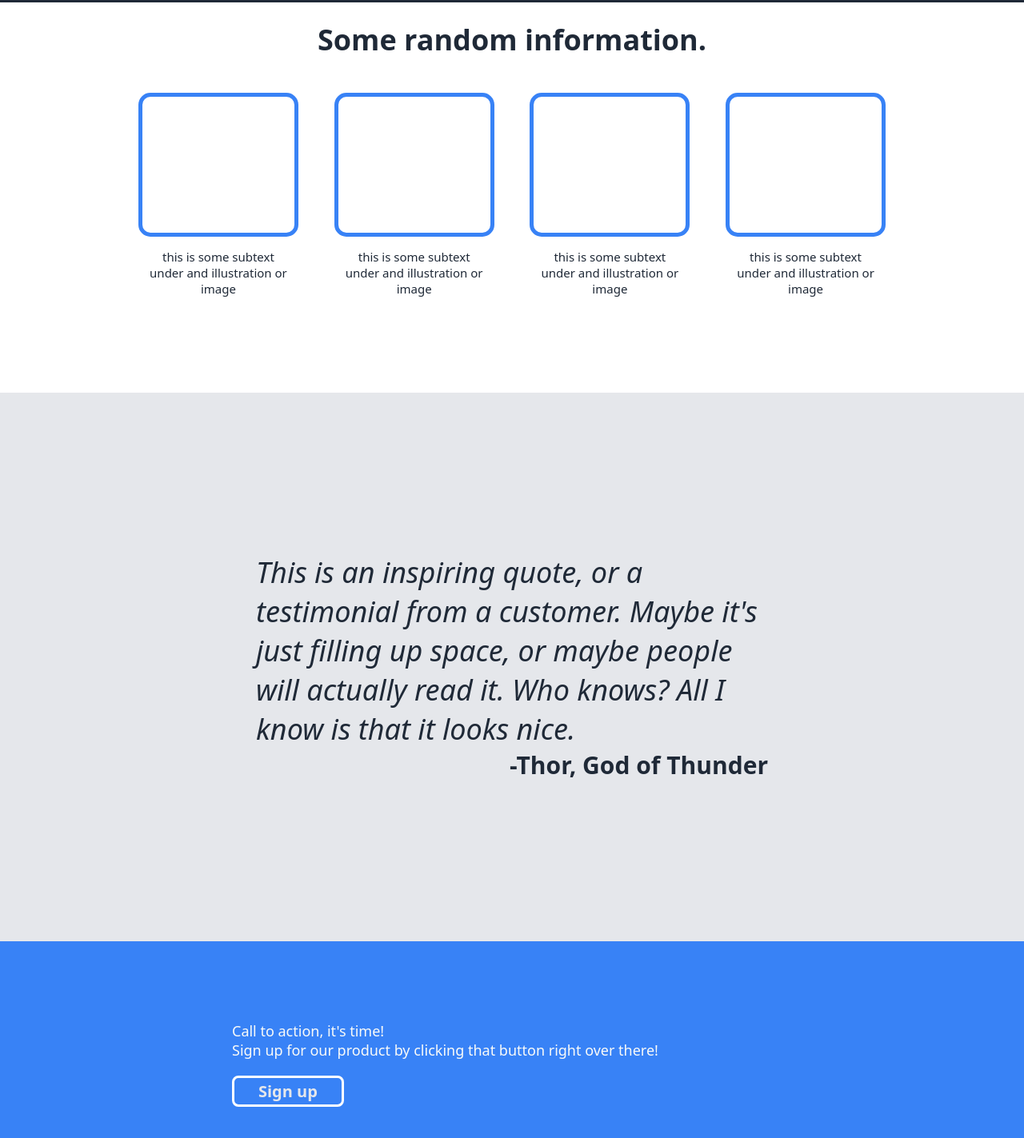
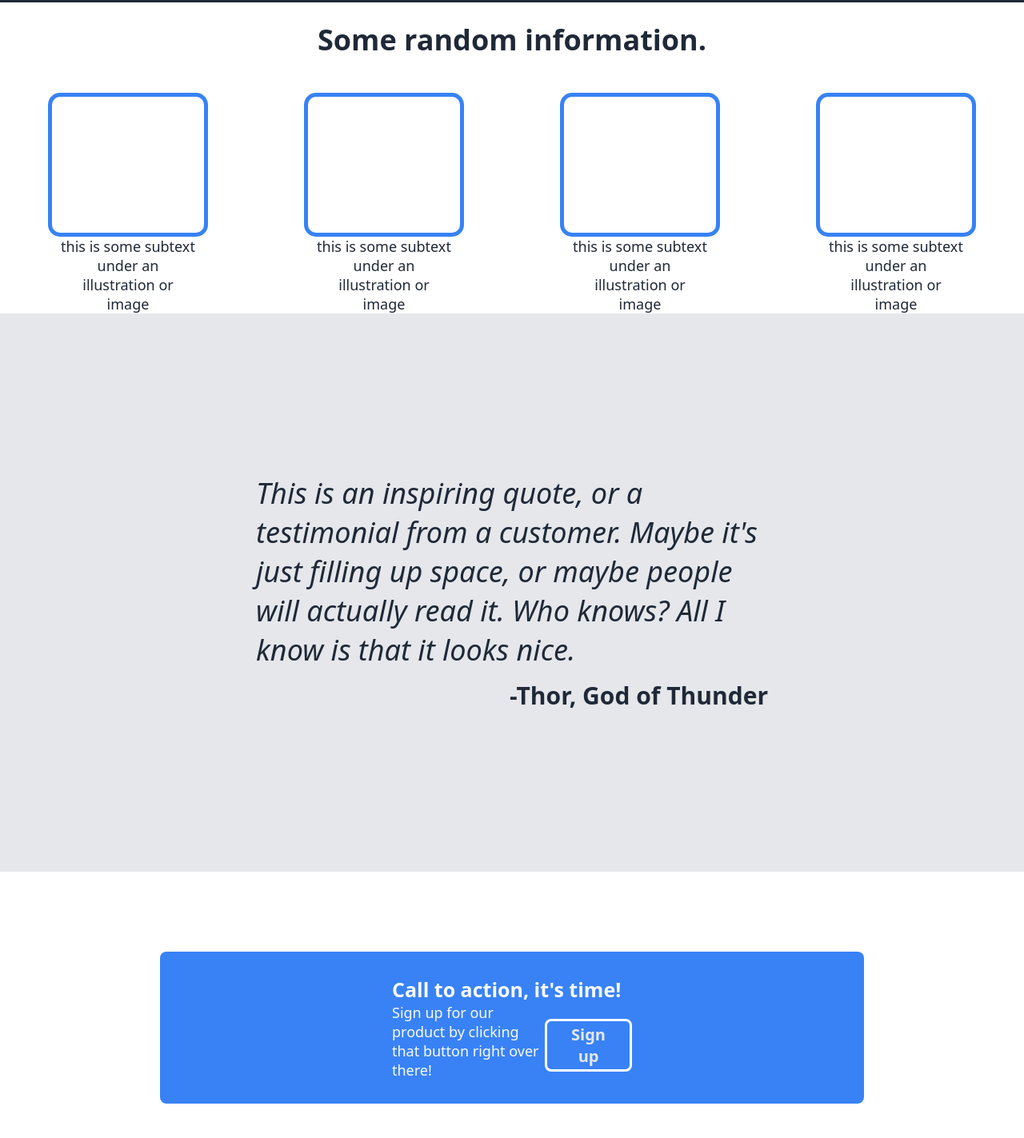
Before and after one commit to Nikaraa/complete-website, a plain HTML site: page index.html in a window 1280 px wide. Shown: the part 629-2052 px from the top of the page at 80% size. Drawn offline with Linux system fonts and the light colour scheme.

Commit message:
fix flexbox in second section

```diff
--- a/index.html
+++ b/index.html
@@ -41,19 +41,24 @@
     <div class="underbackground">
         <div class="secondtitle">Some random information.</div>
         <div class="flex">
-            <div class="blocks">
-                <div></div>
-                <div></div>
-                <div></div>
-                <div></div>
+            <div class="over">
+                <div class="blocks"></div>
+                <div class="subtext">this is some subtext under an illustration or image</div>
             </div>
-            <div class="subtext">
-                <span>this is some subtext under and illustration or image</span>
-                <span>this is some subtext under and illustration or image</span>
-                <span>this is some subtext under and illustration or image</span>
-                <span>this is some subtext under and illustration or image</span>
+            <div class="over">
+                <div class="blocks"></div>
+                <div class="subtext">this is some subtext under an illustration or image</div>
+            </div>
+            <div class="over">
+                <div class="blocks"></div>
+                <div class="subtext">this is some subtext under an illustration or image</div>
+            </div>
+            <div class="over">
+                <div class="blocks"></div>
+                <div class="subtext">this is some subtext under an illustration or image</div>
             </div>
         </div>
+    </div>
     </div>
     <div class="inspiration">
         <div class="para"> This is an inspiring quote, or a testimonial from a customer. Maybe it's just filling up
--- a/style.css
+++ b/style.css
@@ -48,7 +48,7 @@ button:hover{
 
 
 .left{
-
+    margin-right: 20px;
     font-weight:900;
     font-size: 24px;
 
@@ -93,7 +93,11 @@ button:hover{
 .underbackground{
     background: white;
     color: #1F2937;
+}
 
+.flex, .over{
+    display: flex;
+    flex-wrap: wrap;
 }
 
 .secondtitle{
@@ -105,31 +109,30 @@ button:hover{
 
 .flex{
     display: flex;
-    flex-direction: column;
     justify-content: center;
-    align-items: center;
 }
 
-.blocks > div{
-    display: inline-block;
+.over{
+    flex: 1;
+    display: flex;
+    flex-direction: column;
+    justify-content: space-between;
+    align-items: center;
 
+}
+
+.subtext{
+    width: 170px;
+    text-align: center;
+}
+
+.blocks{
     border: 5px solid  #3882F6;
     border-radius: 15px;
     width: 170px;
     height: 150px;
     padding: 10px;
     margin: 20px 20px 0px 20px;
-}
-
-.subtext > span {
-    display: inline-block;
-    justify-content: space-between;
-    width: 180px;
-    height: 150px;
-    padding: 10px;
-    margin: 0px 20px 20px 20px;
-    text-align: center;
-    font-size: 15px;
 }
 
 .inspiration{
@@ -150,14 +153,34 @@ button:hover{
     font-weight: bolder;
     align-self: flex-end;
     font-size: 30px;
+    margin-top: 12px;
 }
 
 .message{
-    padding: 100px 290px;
+    padding: 30px 290px;
 
     color: #F9FAF8;
     background: #3882F6;
+    margin:100px 200px;
+    border-radius: 8px;
 
+}
+
+.message{
+    display: flex;
+    flex-direction:column;
+}
+
+.flex2{
+    display: flex;
+    justify-content: space-between;
+    align-items: flex-end;
+
+}
+
+.title-message{
+    font-weight: bolder;
+    font-size: 25px;
 }
 
 
@@ -166,6 +189,7 @@ button:hover{
     border: 3px solid white;
     padding: 3px 30px;
     font-weight: bold;
+    align-self: flex-start;
 }
 
 button:active{
```
